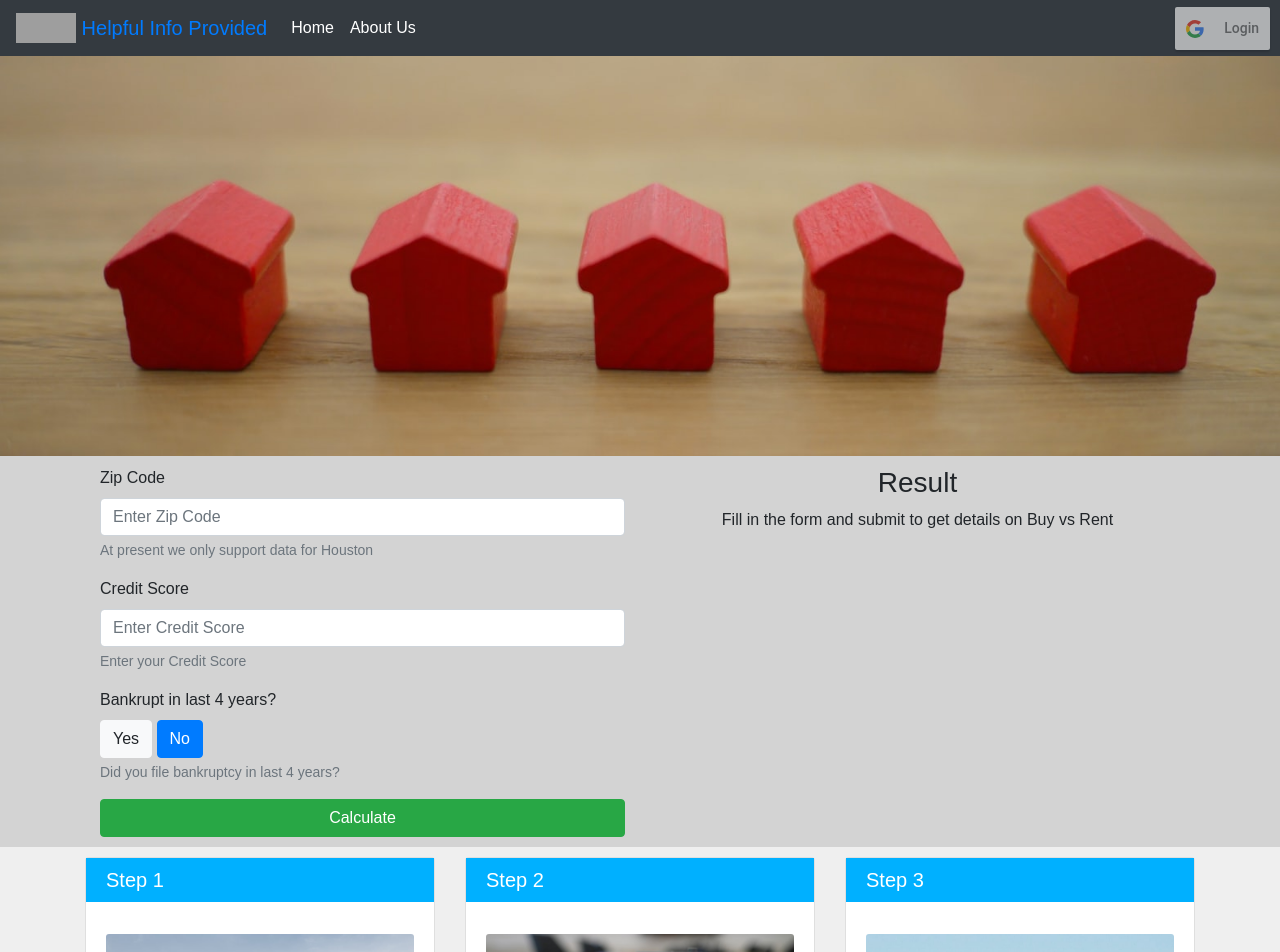
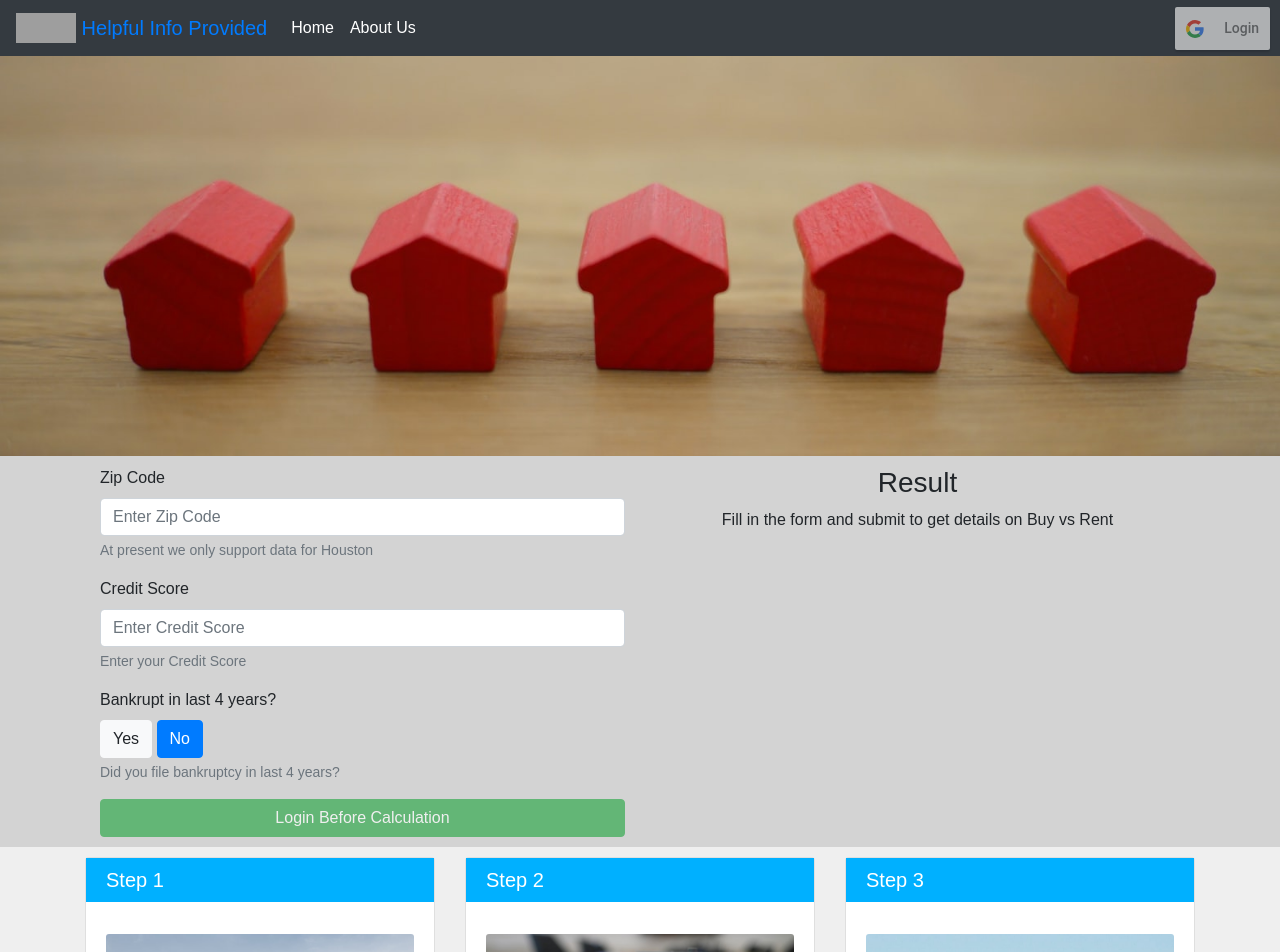
Before and after one commit to robert1611/buy_rent_client, a React (Create React App) app: page / in a window 1280 px wide. Shown: the top 952 px of the page. Built offline with nearby package versions, Linux system fonts and the light colour scheme; grey boxes are pictures that could not be loaded.

Commit message:
Basic login check

```diff
--- a/src/Containers/Home/index.tsx
+++ b/src/Containers/Home/index.tsx
@@ -5,7 +5,7 @@ import HowItWorks from '../../components/HowItWorks';
 import MortgageCalc from '../../components/MortgageCalc';
 import Testimonials from '../../components/Testimonials';
 
-const HomePage = () => {
+const HomePage = ({ isAuthenticated }) => {
 
   return (
     <div>
@@ -14,7 +14,7 @@ const HomePage = () => {
       </div>
       <div className="page-section page-section-form">
         <Container >
-          <MortgageCalc />
+          <MortgageCalc isAuthenticated={isAuthenticated} />
         </Container>
       </div>
       <div className="page-section page-section-alt">
--- a/src/components/MortgageCalc/index.tsx
+++ b/src/components/MortgageCalc/index.tsx
@@ -3,7 +3,7 @@ import { Container, Row, Col, Form, Button, Spinner } from 'react-bootstrap';
 import { server_calls } from './../../api';
 import Result from './Result';
 
-const MortgageCalc = () => {
+const MortgageCalc = ({ isAuthenticated }) => {
 
   const [response, setResponse] = useState({
     success: false,
@@ -121,14 +121,15 @@ const MortgageCalc = () => {
 
               </Form.Group>
 
-              <Button disabled={isLoading} block variant="success" type="submit"  onClick={!isLoading ? submitMortgageCalculation : undefined}>
+              <Button disabled={isLoading || !isAuthenticated} block variant="success" type="submit"  onClick={!isLoading ? submitMortgageCalculation : undefined}>
                 {
                   isLoading &&
                   <Spinner animation="border" role="status">
                     <span className="sr-only">Loading...</span>
                   </Spinner>
                 }
-                Calculate
+                {
+                isAuthenticated ? 'Calculate' : 'Login Before Calculation'}
               </Button>
             </Form>
           </Col>
```
